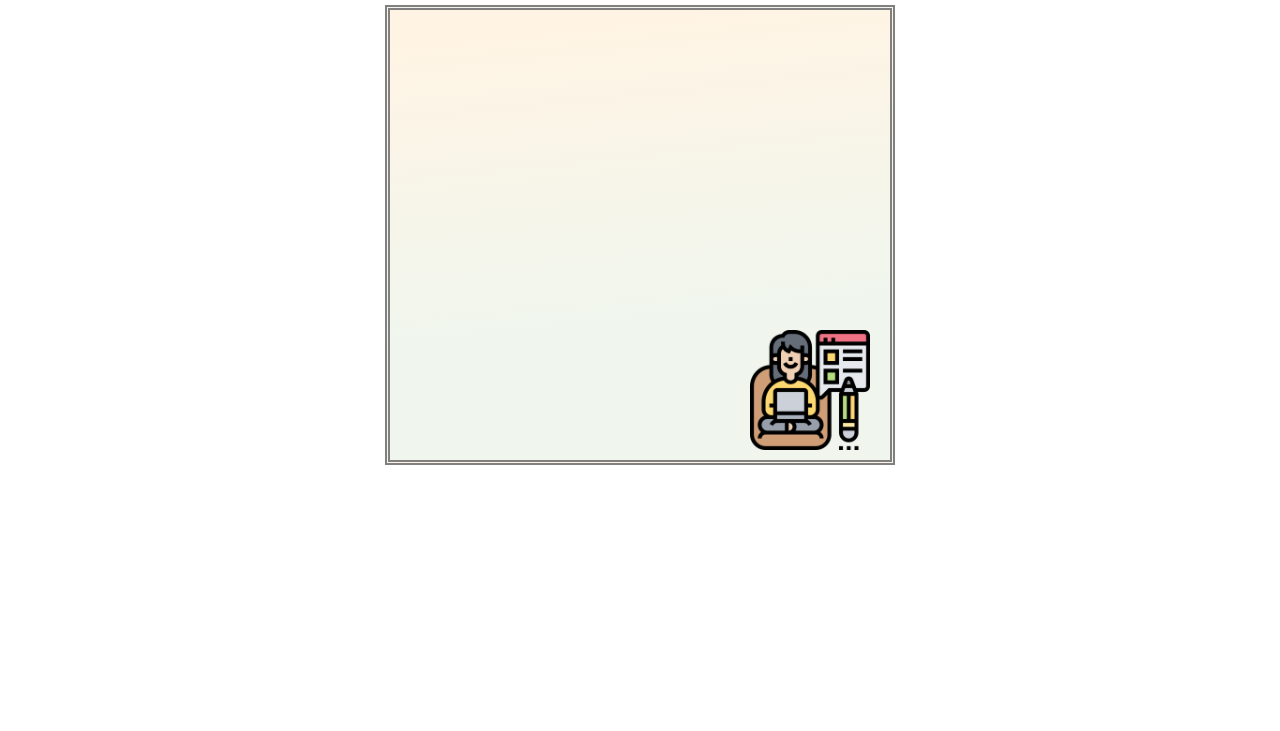
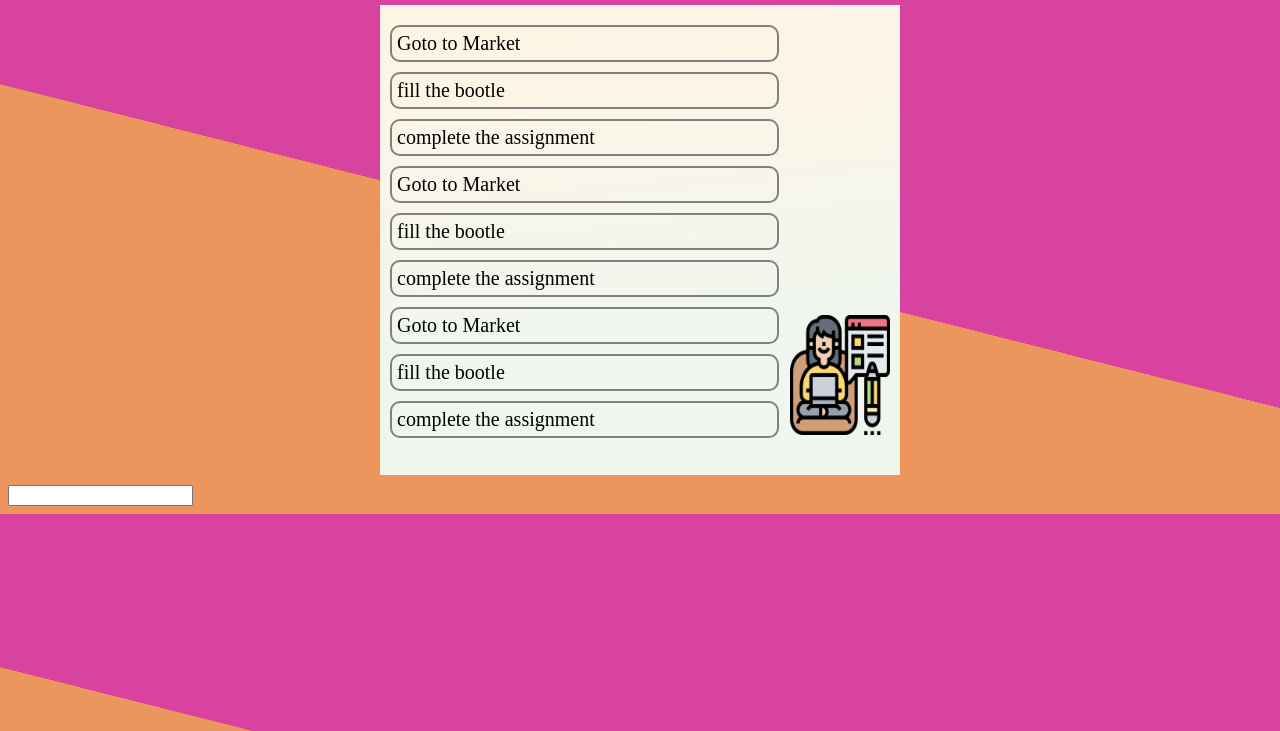
Before and after one commit to bhaktishinde2388/todo-app, a React app: page / in a window 1280 px wide. Shown: the part 69-800 px from the top of the page. Built offline with nearby package versions, Linux system fonts and the light colour scheme; a web font is replaced by a local one.

Commit message:
tadded tasks to the  array and show them with help of map functionality

```diff
--- /dev/null
+++ b/src/components/ToDoCards/ToDoCards.css
@@ -0,0 +1,12 @@
+.todo-card
+{
+    font-size: 20px;
+    border-color: orange;
+    border: 2px solid gray;
+    border-radius: 10px;
+    padding: 5px;
+    margin-top: 10px;
+    width: 75%;
+
+
+}
--- /dev/null
+++ b/src/components/ToDoCards/ToDoCards.js
@@ -0,0 +1,14 @@
+import React from 'react'
+import "./../ToDoCards/ToDoCards.css"
+
+function ToDoCards({todoItem}) {
+  return (
+    <>
+    <div className="todo-card">
+    {todoItem}
+    </div>
+    </>
+  )
+}
+
+export default ToDoCards
--- /dev/null
+++ b/src/index.css
@@ -0,0 +1,3 @@
+body{
+    background-image: linear-gradient( 14.2deg,   rgb(236, 150, 93)47.4%,rgb(216, 67, 159) 2.1% );
+}
--- a/src/index.js
+++ b/src/index.js
@@ -1,5 +1,7 @@
 import ReactDOM from "react-dom/client"
 import Home from "./views/Home/Home"
+import ToDoCards from "./components/ToDoCards/ToDoCards"
+import "./index.css"
 const root = ReactDOM.createRoot(document.getElementById("root"))
 root.render(
     <>
--- a/src/views/Home/Home.css
+++ b/src/views/Home/Home.css
@@ -8,22 +8,28 @@
     font-size: 30px;
 
 }
-.todo-container
+.todo-list-container
 {
 
+    position: relative;
     height: 450px;
     width: 500px;
     margin: 10px auto;
     background-image: linear-gradient( 174.2deg,  rgba(255,244,228,1) 7.1%, rgba(240,246,238,1) 67.4% );
-    border: 5px double gray;
-    display: flex;
-    position: relative;
+    padding: 10px;
+
 }
 .check-icon
 {
     position: absolute;
-    bottom: 10px;
-    right: 20px;
+    bottom: 40px;
+    right: 10px;
     height: 120px;
+    width: 100px;
 
 }
+
+.to-do-main-container
+{
+
+}
--- a/src/views/Home/Home.js
+++ b/src/views/Home/Home.js
@@ -1,15 +1,55 @@
 import "./Home.css"
 import CheckIcon from "./icons/checklist.png"
+import ToDoCards from "../../components/ToDoCards/ToDoCards"
+
 function Home()
 {
+    const myList = [
+        "Goto to Market",
+       "fill the bootle",
+       "complete the assignment",
+       "Goto to Market",
+       "fill the bootle",
+       "complete the assignment",
+       "Goto to Market",
+       "fill the bootle",
+       "complete the assignment",
+
+    ]
     return(
-        <>
+
+        <div>
+
+
+
         <h1 className="heading"> todo list</h1>
-        <div className="todo-container">
 
-          <img className="check-icon" src={CheckIcon}/>
+       <div className="to-do-main-container">
+          <div className="todo-list-container">
+            {
+                myList.map((todoItem, i)=><ToDoCards key={i} todoItem={todoItem}/>)
+                // myList.map((todoItem , i)=>{
+                //    return(
+                //         <div key={i}>{todoItem}</div>
+                //     )
+                // })
+            }
+             <div>   <img className="check-icon" src={CheckIcon} />   </div>
+           </div>
+
+
+
+          </div>
+
+
+        <div>
+            <input type="text" value={""}/>
         </div>
-        </>
+
+
+
+        </div>
+
     )
 }
 export default Home
```
